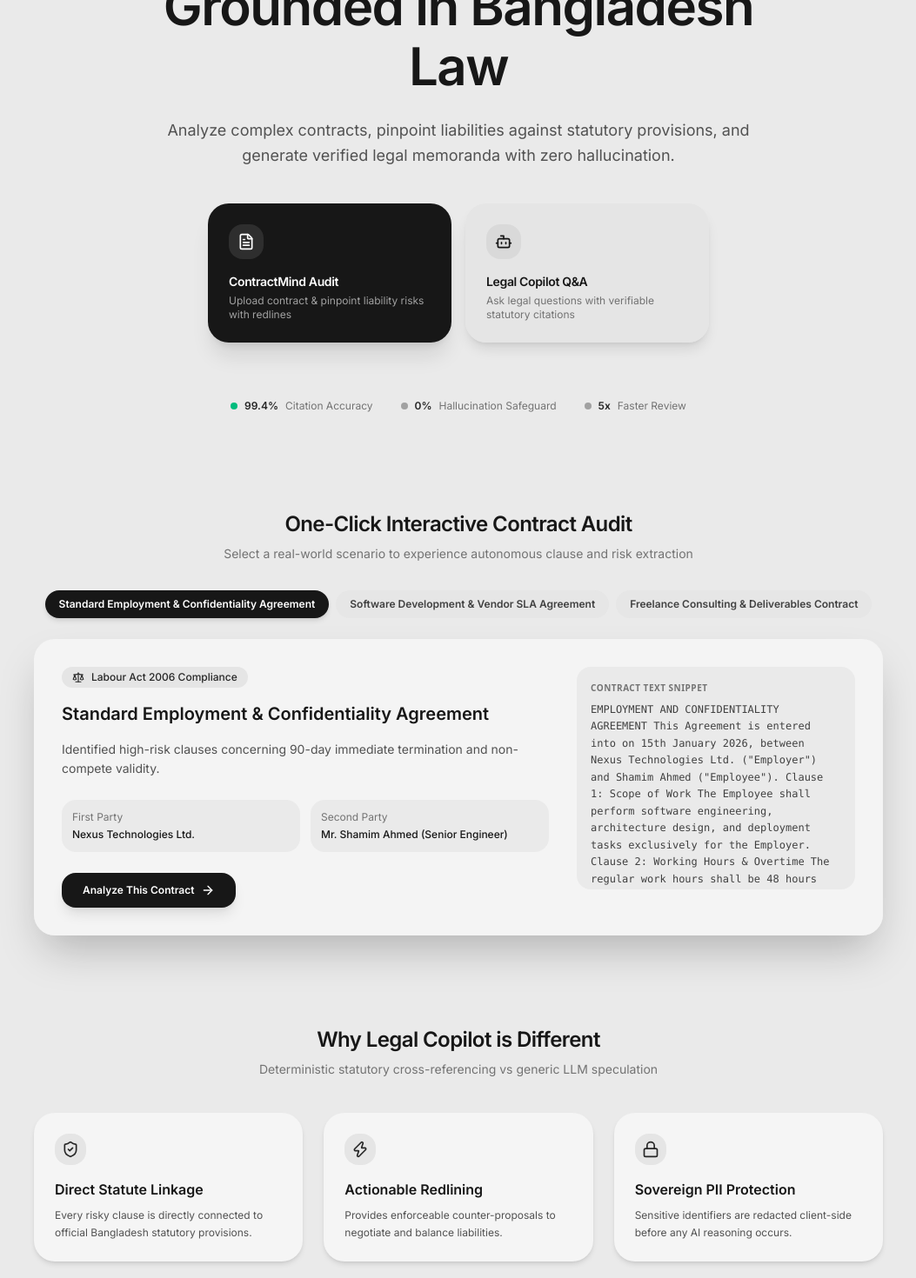
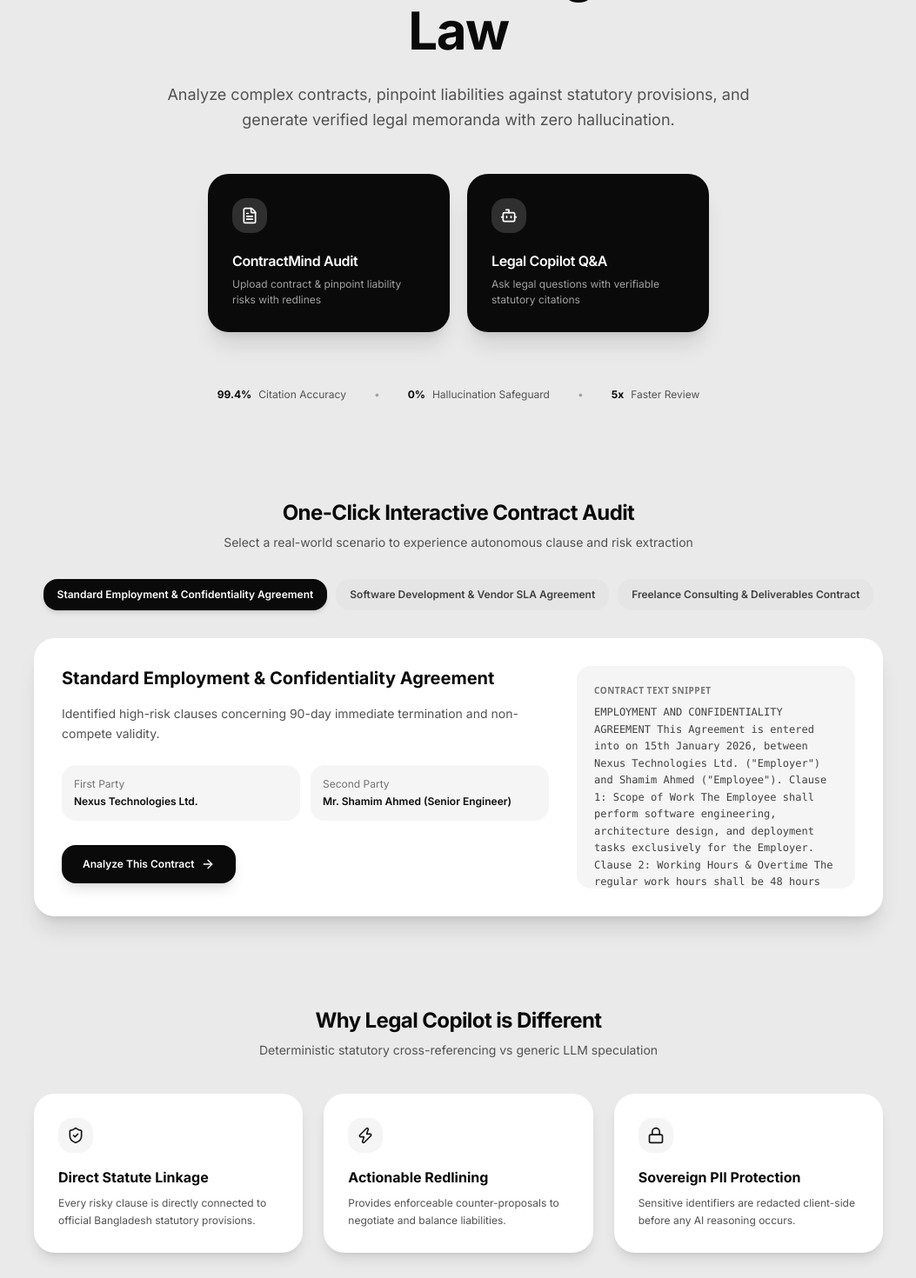
Before and after one commit to mahmudulhasantasin/Outliers, a Next.js app in the folder frontend/: page / in a window 1280 px wide. Shown: the part 280-1750 px from the top of the page at 87% size, without its empty margins (113-1166 px from the left). Built offline with nearby package versions, Linux system fonts and the light colour scheme.

Commit message:
fix(landing): remove tags and ensure bold black high-contrast typography in light mode

```diff
--- a/frontend/src/app/page.tsx
+++ b/frontend/src/app/page.tsx
@@ -87,40 +87,33 @@ export default function LandingPage() {
       </header>
 
       {/* Hero Section */}
-      <section className="w-full max-w-5xl mx-auto px-6 pt-12 pb-16 text-center flex flex-col items-center">
-        <div className="inline-flex items-center gap-2 px-3.5 py-1.5 rounded-full bg-neutral-200/80 dark:bg-neutral-900 text-xs font-medium text-neutral-700 dark:text-neutral-300 mb-6 shadow-sm">
-          <span className="w-2 h-2 rounded-full bg-emerald-500 animate-pulse" />
-          {language === "bn"
-            ? "বাংলাদেশ শ্রম আইন ও চুক্তি আইনের ভেরিফায়েড ইন্টেলিজেন্স"
-            : "Ground-Truth Statutory Verification for Bangladesh Law"}
-        </div>
-
-        <h1 className="text-4xl sm:text-5xl md:text-6xl font-semibold tracking-tight text-neutral-900 dark:text-white max-w-3xl leading-[1.15] mb-6">
+      <section className="w-full max-w-5xl mx-auto px-6 pt-16 pb-16 text-center flex flex-col items-center">
+        <h1 className="text-4xl sm:text-5xl md:text-6xl font-bold tracking-tight text-neutral-950 max-w-3xl leading-[1.12] mb-6">
           {t("heroTitle")}
         </h1>
 
-        <p className="text-base sm:text-lg text-neutral-600 dark:text-neutral-400 max-w-2xl leading-relaxed mb-10">
+        <p className="text-base sm:text-lg text-neutral-600 max-w-2xl leading-relaxed mb-12 font-normal">
           {t("heroSubtitle")}
         </p>
 
         {/* Primary CTA Cards in Style of Reference Image */}
-        <div className="grid grid-cols-1 sm:grid-cols-2 gap-4 w-full max-w-xl mb-14">
+        <div className="grid grid-cols-1 sm:grid-cols-2 gap-5 w-full max-w-xl mb-14">
           <div
             onClick={() => {
               loginAsDemoUser();
               router.push("/contractmind");
             }}
-            className="group cursor-pointer p-6 rounded-3xl bg-neutral-900 text-white dark:bg-neutral-950 dark:text-white hover:bg-neutral-800 dark:hover:bg-neutral-900 shadow-xl transition-all duration-200 flex flex-col justify-between items-start text-left min-h-[140px]"
+            className="group cursor-pointer p-7 rounded-3xl bg-neutral-950 text-white hover:bg-neutral-900 shadow-xl transition-all duration-200 flex flex-col justify-between items-start text-left min-h-[150px]"
           >
-            <div className="w-10 h-10 rounded-2xl bg-white/10 flex items-center justify-center mb-4">
+            <div className="w-10 h-10 rounded-2xl bg-white/15 flex items-center justify-center mb-5">
               <FileText className="w-5 h-5 text-white" />
             </div>
             <div>
-              <div className="text-sm font-semibold tracking-tight text-white mb-1 flex items-center gap-1.5">
+              <div className="text-base font-semibold tracking-tight text-white mb-1.5 flex items-center gap-1.5">
                 {language === "bn" ? "চুক্তিপত্র বিশ্লেষণ" : "ContractMind Audit"}
                 <ArrowRight className="w-4 h-4 opacity-0 group-hover:opacity-100 transition-opacity" />
               </div>
-              <p className="text-xs text-neutral-400">
+              <p className="text-xs text-neutral-400 leading-normal">
                 {language === "bn"
                   ? "আপলোড করুন ও তাৎক্ষণিক ধারাভিত্তিক ঝুঁকি ও রেডলাইন দেখুন"
                   : "Upload contract & pinpoint liability risks with redlines"}
@@ -130,17 +123,17 @@ export default function LandingPage() {
 
           <div
             onClick={handleLaunchCopilot}
-            className="group cursor-pointer p-6 rounded-3xl bg-neutral-200/90 text-neutral-900 dark:bg-neutral-900 dark:text-white hover:bg-neutral-300/80 dark:hover:bg-neutral-800 shadow-lg transition-all duration-200 flex flex-col justify-between items-start text-left min-h-[140px]"
+            className="group cursor-pointer p-7 rounded-3xl bg-neutral-950 text-white hover:bg-neutral-900 shadow-xl transition-all duration-200 flex flex-col justify-between items-start text-left min-h-[150px]"
           >
-            <div className="w-10 h-10 rounded-2xl bg-black/5 dark:bg-white/10 flex items-center justify-center mb-4">
-              <Bot className="w-5 h-5 text-neutral-900 dark:text-white" />
+            <div className="w-10 h-10 rounded-2xl bg-white/15 flex items-center justify-center mb-5">
+              <Bot className="w-5 h-5 text-white" />
             </div>
             <div>
-              <div className="text-sm font-semibold tracking-tight text-neutral-900 dark:text-white mb-1 flex items-center gap-1.5">
+              <div className="text-base font-semibold tracking-tight text-white mb-1.5 flex items-center gap-1.5">
                 {language === "bn" ? "লিগ্যাল কোপাইলট (Q&A)" : "Legal Copilot Q&A"}
                 <ArrowRight className="w-4 h-4 opacity-0 group-hover:opacity-100 transition-opacity" />
               </div>
-              <p className="text-xs text-neutral-500 dark:text-neutral-400">
+              <p className="text-xs text-neutral-400 leading-normal">
                 {language === "bn"
                   ? "বাংলা ও ইংরেজিতে আইনি প্রশ্নোত্তর এবং bdlaws সাইটেশন"
                   : "Ask legal questions with verifiable statutory citations"}
@@ -150,20 +143,19 @@ export default function LandingPage() {
         </div>
 
         {/* Metrics Pill Bar */}
-        <div className="flex flex-wrap items-center justify-center gap-8 text-xs text-neutral-500 dark:text-neutral-400 pt-2 border-t border-transparent">
+        <div className="flex flex-wrap items-center justify-center gap-8 text-xs text-neutral-600 pt-2">
           <div className="flex items-center gap-2">
-            <span className="w-2 h-2 rounded-full bg-emerald-500" />
-            <span className="font-semibold text-neutral-800 dark:text-neutral-200">99.4%</span>
+            <span className="font-bold text-neutral-950">99.4%</span>
             <span>{language === "bn" ? "সাইটেশন সঠিকতা" : "Citation Accuracy"}</span>
           </div>
+          <span className="text-neutral-400">•</span>
           <div className="flex items-center gap-2">
-            <span className="w-2 h-2 rounded-full bg-neutral-400" />
-            <span className="font-semibold text-neutral-800 dark:text-neutral-200">0%</span>
+            <span className="font-bold text-neutral-950">0%</span>
             <span>{language === "bn" ? "হ্যালুসিনেশন রোধ" : "Hallucination Safeguard"}</span>
           </div>
+          <span className="text-neutral-400">•</span>
           <div className="flex items-center gap-2">
-            <span className="w-2 h-2 rounded-full bg-neutral-400" />
-            <span className="font-semibold text-neutral-800 dark:text-neutral-200">5x</span>
+            <span className="font-bold text-neutral-950">5x</span>
             <span>{language === "bn" ? "দ্রুত আইনি মেমো" : "Faster Review"}</span>
           </div>
         </div>
@@ -172,10 +164,10 @@ export default function LandingPage() {
       {/* Interactive Sample Contracts Section */}
       <section className="w-full max-w-5xl mx-auto px-6 py-12">
         <div className="text-center mb-8">
-          <h2 className="text-2xl font-semibold tracking-tight text-neutral-900 dark:text-white mb-2">
+          <h2 className="text-2xl font-bold tracking-tight text-neutral-950 mb-2">
             {language === "bn" ? "এক ক্লিকে নমুনা চুক্তিপত্র পরীক্ষা করুন" : "One-Click Interactive Contract Audit"}
           </h2>
-          <p className="text-sm text-neutral-500 dark:text-neutral-400">
+          <p className="text-sm text-neutral-600">
             {language === "bn"
               ? "বাস্তব চুক্তির ওপর এআই কীভাবে ধারা ও আইন ম্যাপিং করে তা দেখুন"
               : "Select a real-world scenario to experience autonomous clause and risk extraction"}
@@ -183,15 +175,15 @@ export default function LandingPage() {
         </div>
 
         {/* Sample Tabs */}
-        <div className="flex items-center justify-center gap-2 mb-6 flex-wrap">
+        <div className="flex items-center justify-center gap-2.5 mb-8 flex-wrap">
           {SAMPLE_CONTRACTS.map((sample, idx) => (
             <button
               key={sample.id}
               onClick={() => setActiveTab(idx)}
-              className={`px-4 py-2 rounded-2xl text-xs font-semibold transition-all ${
+              className={`px-4 py-2.5 rounded-2xl text-xs font-semibold transition-all ${
                 activeTab === idx
-                  ? "bg-neutral-900 text-white dark:bg-white dark:text-black shadow-md"
-                  : "bg-neutral-200/80 text-neutral-700 hover:bg-neutral-300 dark:bg-neutral-900 dark:text-neutral-400 dark:hover:bg-neutral-800"
+                  ? "bg-neutral-950 text-white shadow-md"
+                  : "bg-neutral-200/90 text-neutral-700 hover:bg-neutral-300"
               }`}
             >
               {language === "bn" ? sample.titleBn : sample.titleEn}
@@ -200,37 +192,32 @@ export default function LandingPage() {
         </div>
 
         {/* Selected Sample Showcase Card */}
-        <div className="p-8 rounded-3xl bg-neutral-100/90 dark:bg-neutral-950 shadow-2xl transition-all flex flex-col md:flex-row gap-8 items-start">
+        <div className="p-8 rounded-3xl bg-white shadow-xl transition-all flex flex-col md:flex-row gap-8 items-start">
           <div className="flex-1 space-y-4">
-            <div className="inline-flex items-center gap-2 px-3 py-1 rounded-xl bg-neutral-200 dark:bg-neutral-900 text-xs font-medium text-neutral-800 dark:text-neutral-200">
-              <Scale className="w-3.5 h-3.5" />
-              {language === "bn" ? selectedContract.categoryBn : selectedContract.categoryEn}
-            </div>
-
-            <h3 className="text-xl font-semibold text-neutral-900 dark:text-white">
+            <h3 className="text-xl font-bold text-neutral-950">
               {language === "bn" ? selectedContract.titleBn : selectedContract.titleEn}
             </h3>
 
-            <p className="text-sm text-neutral-600 dark:text-neutral-400 leading-relaxed">
+            <p className="text-sm text-neutral-600 leading-relaxed">
               {language === "bn" ? selectedContract.summaryBn : selectedContract.summaryEn}
             </p>
 
             <div className="grid grid-cols-2 gap-3 pt-2 text-xs">
-              <div className="p-3 rounded-2xl bg-neutral-200/60 dark:bg-neutral-900/80">
+              <div className="p-3.5 rounded-2xl bg-neutral-100">
                 <span className="text-neutral-500 block mb-1">
                   {language === "bn" ? "১ম পক্ষ" : "First Party"}
                 </span>
-                <span className="font-medium text-neutral-900 dark:text-white">
+                <span className="font-semibold text-neutral-950">
                   {language === "bn"
                     ? selectedContract.parties.firstPartyBn
                     : selectedContract.parties.firstPartyEn}
                 </span>
               </div>
-              <div className="p-3 rounded-2xl bg-neutral-200/60 dark:bg-neutral-900/80">
+              <div className="p-3.5 rounded-2xl bg-neutral-100">
                 <span className="text-neutral-500 block mb-1">
                   {language === "bn" ? "২য় পক্ষ" : "Second Party"}
                 </span>
-                <span className="font-medium text-neutral-900 dark:text-white">
+                <span className="font-semibold text-neutral-950">
                   {language === "bn"
                     ? selectedContract.parties.secondPartyBn
                     : selectedContract.parties.secondPartyEn}
@@ -238,10 +225,10 @@ export default function LandingPage() {
               </div>
             </div>
 
-            <div className="pt-2">
+            <div className="pt-3">
               <button
                 onClick={() => handleOpenContract(selectedContract)}
-                className="w-full sm:w-auto px-6 py-3 rounded-2xl bg-neutral-900 text-white dark:bg-white dark:text-black font-semibold text-xs shadow-lg hover:bg-neutral-800 dark:hover:bg-neutral-100 transition-all flex items-center justify-center gap-2"
+                className="w-full sm:w-auto px-6 py-3.5 rounded-2xl bg-neutral-950 text-white font-semibold text-xs shadow-lg hover:bg-neutral-900 transition-all flex items-center justify-center gap-2"
               >
                 <span>{language === "bn" ? "এই চুক্তিটি বিশ্লেষণ করুন" : "Analyze This Contract"}</span>
                 <ArrowRight className="w-4 h-4" />
@@ -250,8 +237,8 @@ export default function LandingPage() {
           </div>
 
           {/* Snippet Preview */}
-          <div className="w-full md:w-80 p-4 rounded-2xl bg-neutral-200/70 dark:bg-neutral-900/90 font-mono text-xs text-neutral-700 dark:text-neutral-300 leading-relaxed max-h-64 overflow-y-auto select-none">
-            <div className="text-[10px] tracking-wider uppercase text-neutral-500 mb-2 font-sans font-semibold">
+          <div className="w-full md:w-80 p-5 rounded-2xl bg-neutral-100 font-mono text-xs text-neutral-700 leading-relaxed max-h-64 overflow-y-auto select-none">
+            <div className="text-[10px] tracking-wider uppercase text-neutral-500 mb-2 font-sans font-bold">
               {language === "bn" ? "চুক্তির টেক্সট প্রিভিউ" : "Contract Text Snippet"}
             </div>
             {selectedContract.sampleText}
@@ -262,10 +249,10 @@ export default function LandingPage() {
       {/* Comparison Grid: Zero Borderline */}
       <section className="w-full max-w-5xl mx-auto px-6 py-14">
         <div className="text-center mb-10">
-          <h2 className="text-2xl font-semibold tracking-tight text-neutral-900 dark:text-white mb-2">
+          <h2 className="text-2xl font-bold tracking-tight text-neutral-950 mb-2">
             {language === "bn" ? "সাধারণ চ্যাটবট থেকে আমাদের পার্থক্য" : "Why Legal Copilot is Different"}
           </h2>
-          <p className="text-sm text-neutral-500 dark:text-neutral-400">
+          <p className="text-sm text-neutral-600">
             {language === "bn"
               ? "আইনি বিষয়ে সাধারণ অনুমানের বদলে কঠোর প্রমাণভিত্তিক ভেরিফিকেশন"
               : "Deterministic statutory cross-referencing vs generic LLM speculation"}
@@ -273,42 +260,42 @@ export default function LandingPage() {
         </div>
 
         <div className="grid grid-cols-1 md:grid-cols-3 gap-6">
-          <div className="p-6 rounded-3xl bg-neutral-100 dark:bg-neutral-950 shadow-md">
-            <div className="w-9 h-9 rounded-2xl bg-neutral-200 dark:bg-neutral-900 flex items-center justify-center mb-4">
-              <ShieldCheck className="w-5 h-5 text-neutral-800 dark:text-neutral-200" />
+          <div className="p-7 rounded-3xl bg-white shadow-lg">
+            <div className="w-10 h-10 rounded-2xl bg-neutral-100 flex items-center justify-center mb-4">
+              <ShieldCheck className="w-5 h-5 text-neutral-900" />
             </div>
-            <h3 className="text-base font-semibold text-neutral-900 dark:text-white mb-2">
+            <h3 className="text-base font-bold text-neutral-950 mb-2">
               {language === "bn" ? "bdlaws আইনভাণ্ডার লিংকিং" : "Direct Statute Linkage"}
             </h3>
-            <p className="text-xs text-neutral-600 dark:text-neutral-400 leading-relaxed">
+            <p className="text-xs text-neutral-600 leading-relaxed">
               {language === "bn"
                 ? "চুক্তির প্রতিটি ঝুঁকিপূর্ণ ধারাকে সরাসরি বাংলাদেশের প্রাসঙ্গিক আইনের সঙ্গে জোড়া হয়।"
                 : "Every risky clause is directly connected to official Bangladesh statutory provisions."}
             </p>
           </div>
 
-          <div className="p-6 rounded-3xl bg-neutral-100 dark:bg-neutral-950 shadow-md">
-            <div className="w-9 h-9 rounded-2xl bg-neutral-200 dark:bg-neutral-900 flex items-center justify-center mb-4">
-              <Zap className="w-5 h-5 text-neutral-800 dark:text-neutral-200" />
+          <div className="p-7 rounded-3xl bg-white shadow-lg">
+            <div className="w-10 h-10 rounded-2xl bg-neutral-100 flex items-center justify-center mb-4">
+              <Zap className="w-5 h-5 text-neutral-900" />
             </div>
-            <h3 className="text-base font-semibold text-neutral-900 dark:text-white mb-2">
+            <h3 className="text-base font-bold text-neutral-950 mb-2">
               {language === "bn" ? "রেডলাইন ও নিরাপদ খসড়া" : "Actionable Redlining"}
             </h3>
-            <p className="text-xs text-neutral-600 dark:text-neutral-400 leading-relaxed">
+            <p className="text-xs text-neutral-600 leading-relaxed">
               {language === "bn"
                 ? "শুধুমাত্র সমস্যা দেখানো নয়, বরং আদালতে গ্রহণযোগ্য বিকল্প খসড়া তৈরি করে দেওয়া হয়।"
                 : "Provides enforceable counter-proposals to negotiate and balance liabilities."}
             </p>
           </div>
 
-          <div className="p-6 rounded-3xl bg-neutral-100 dark:bg-neutral-950 shadow-md">
-            <div className="w-9 h-9 rounded-2xl bg-neutral-200 dark:bg-neutral-900 flex items-center justify-center mb-4">
-              <Lock className="w-5 h-5 text-neutral-800 dark:text-neutral-200" />
+          <div className="p-7 rounded-3xl bg-white shadow-lg">
+            <div className="w-10 h-10 rounded-2xl bg-neutral-100 flex items-center justify-center mb-4">
+              <Lock className="w-5 h-5 text-neutral-900" />
             </div>
-            <h3 className="text-base font-semibold text-neutral-900 dark:text-white mb-2">
+            <h3 className="text-base font-bold text-neutral-950 mb-2">
               {language === "bn" ? "ক্লায়েন্ট-সাইড PII সুরক্ষা" : "Sovereign PII Protection"}
             </h3>
-            <p className="text-xs text-neutral-600 dark:text-neutral-400 leading-relaxed">
+            <p className="text-xs text-neutral-600 leading-relaxed">
               {language === "bn"
                 ? "ব্যক্তিগত নাম, জাতীয় পরিচয়পত্র ও আর্থিক তথ্য ব্রাউজারে মাস্কিং করে পাঠানো হয়।"
                 : "Sensitive identifiers are redacted client-side before any AI reasoning occurs."}
```
